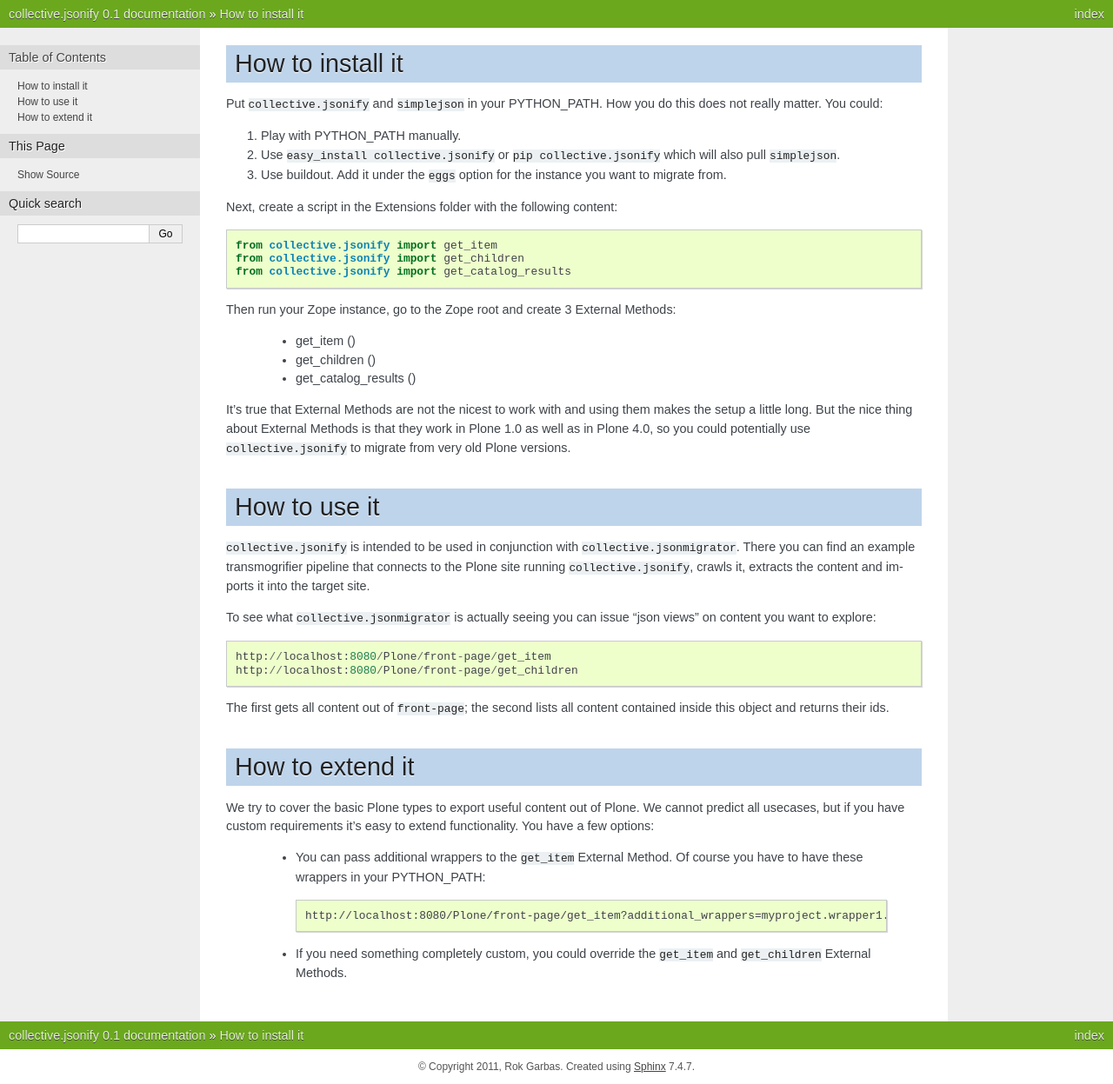
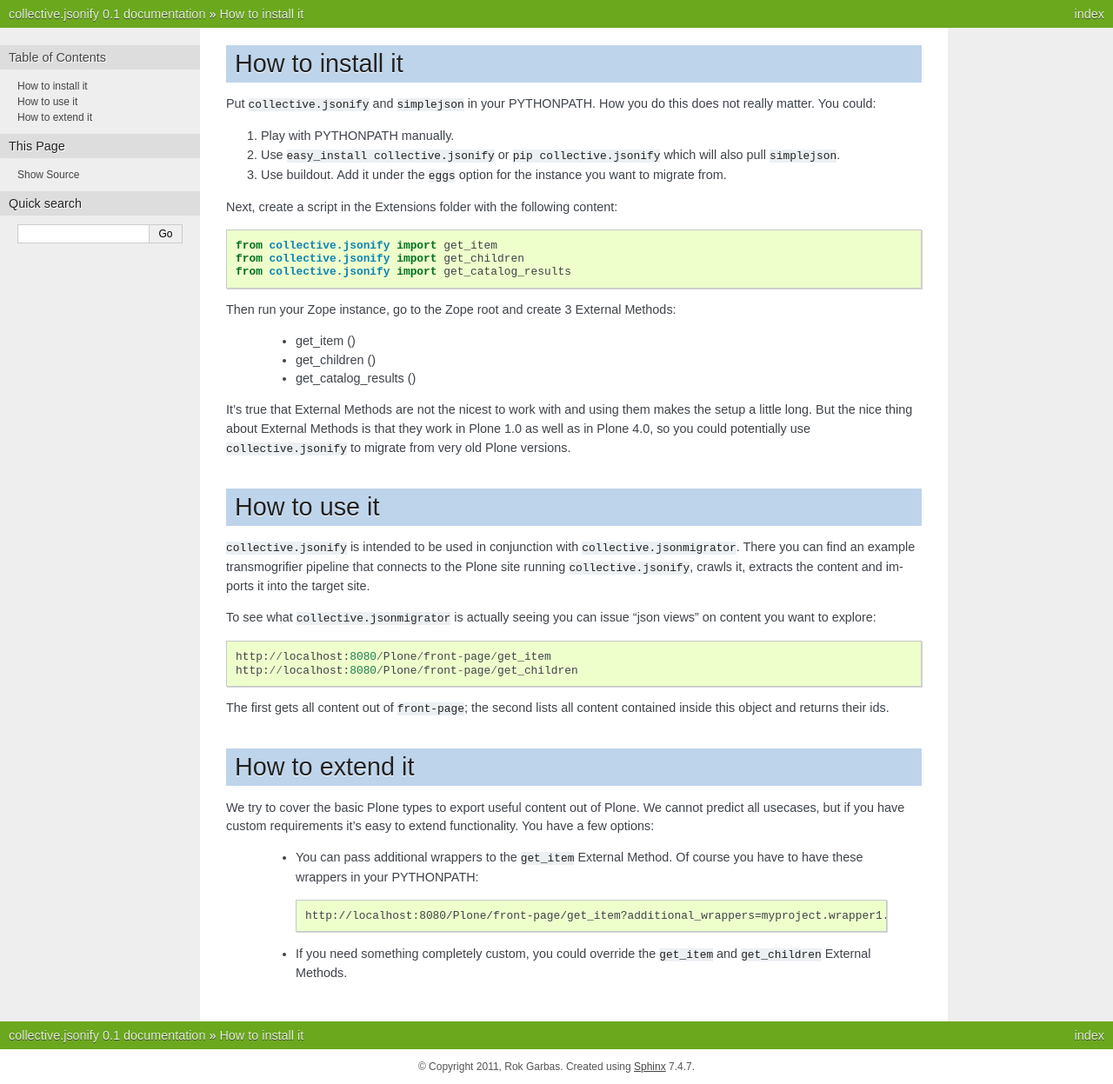
Before and after one commit to collective/collective.jsonify, a Sphinx documentation site: the page built from docs/install.rst, in a window 1280 px wide. Shown: the whole page at 87% size. Built offline with Sphinx 7.4.7, drawn with Linux system fonts in a browser that asks for light colours.

Commit message:
Spell PYTHONPATH correctly

```diff
--- a/docs/install.rst
+++ b/docs/install.rst
@@ -1,10 +1,10 @@
 How to install it
 =================
 
-Put ``collective.jsonify`` and ``simplejson`` in your PYTHON_PATH. How you do
+Put ``collective.jsonify`` and ``simplejson`` in your PYTHONPATH. How you do
 this does not really matter. You could:
 
-1. Play with PYTHON_PATH manually.
+1. Play with PYTHONPATH manually.
 2. Use ``easy_install collective.jsonify`` or ``pip collective.jsonify`` which
    will also pull ``simplejson``.
 3. Use buildout. Add it under the ``eggs`` option for the instance you want to
@@ -54,7 +54,7 @@
 extend functionality. You have a few options:
 
  - You can pass additional wrappers to the ``get_item`` External Method. Of course you
-   have to have these wrappers in your PYTHON_PATH::
+   have to have these wrappers in your PYTHONPATH::
 
         http://localhost:8080/Plone/front-page/get_item?additional_wrappers=myproject.wrapper1.Wrapper;myproject.wrapper2.Wrapper
 
```
